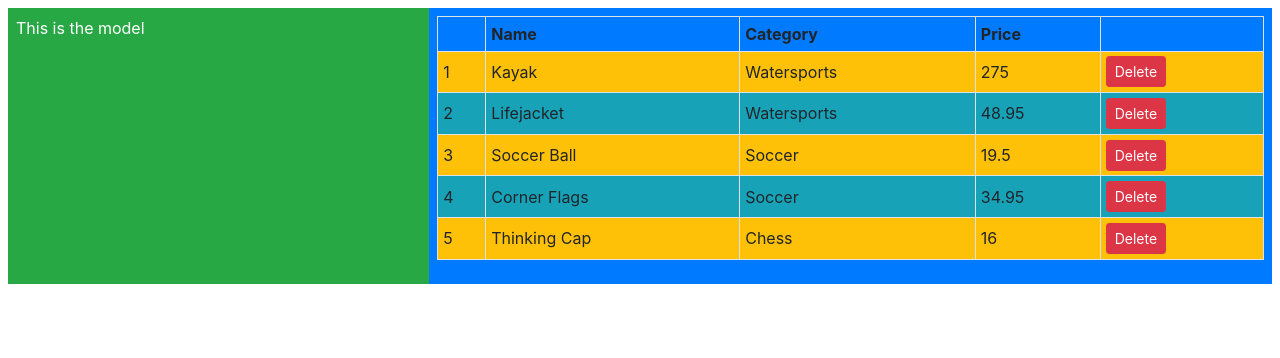
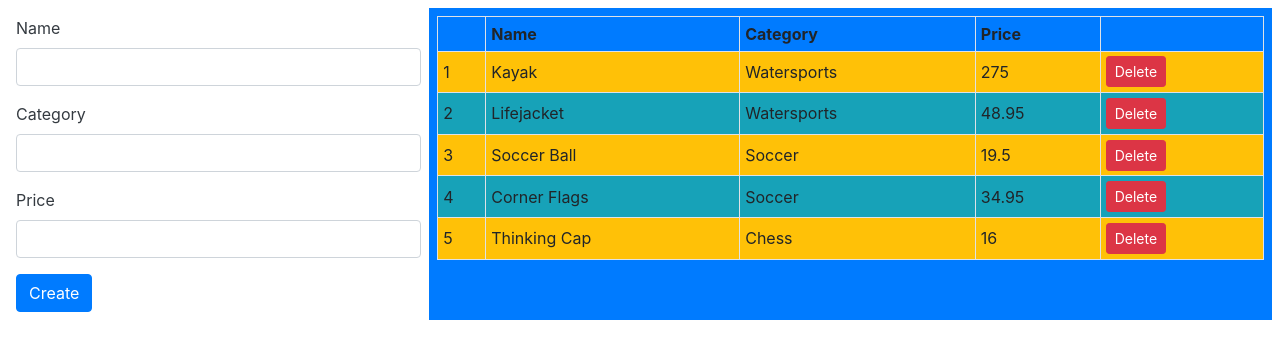
Before and after one commit to rene-copaga/example, an Angular app: page / in a window 1280 px wide. Shown: the top 358 px of the page. Built offline with nearby package versions, Linux system fonts and the light colour scheme.

Commit message:
Using Output Properties to Coordinate Between Components

```diff
--- /dev/null
+++ b/src/app/productForm.component.html
@@ -0,0 +1,20 @@
+<form novalidate [formGroup]="form" (ngSubmit)="submitForm(form)">
+    <div class="form-group" *ngFor="let control of form.productControls">
+        <label>{{control.label}}</label>
+        <input class="form-control"
+            [(ngModel)]="newProduct[control.modelProperty]"
+            name="{{control.modelProperty}}"
+            formControlName="{{control.modelProperty}}" />
+        <ul class="text-danger list-unstyled"
+                *ngIf="(formSubmitted || control.dirty) && !control.valid">
+            <li *ngFor="let error of control.getValidationMessages()">
+                {{error}}
+            </li>
+        </ul>
+    </div>
+    <button class="btn btn-primary" type="submit"
+        [disabled]="formSubmitted && !form.valid"
+        [class.btn-secondary]="formSubmitted && !form.valid">
+            Create
+    </button>
+</form>
--- a/src/app/productForm.component.ts
+++ b/src/app/productForm.component.ts
@@ -1,10 +1,26 @@
-import { Component } from "@angular/core";
+import { Component, EventEmitter, Output } from "@angular/core";
+import { ProductFormGroup } from "./form.model";
+import { Product } from "./product.model";
 
 @Component({
     selector: "paProductForm",
-    template: "<div>{{model}}</div>"
+    templateUrl: "productForm.component.html"
 })
 export class ProductFormComponent {
+    form: ProductFormGroup = new ProductFormGroup();
+    newProduct: Product = new Product();
+    formSubmitted: boolean = false;
 
-    model: string = "This is the model";
+    @Output("paNewProduct")
+    newProductEvent = new EventEmitter<Product>();
+
+    submitForm(form: any) {
+        this.formSubmitted = true;
+        if(form.valid) {
+            this.newProductEvent.emit(this.newProduct);
+            this.newProduct = new Product();
+            this.form.reset();
+            this.formSubmitted = false;
+        }
+    }
 }
--- a/src/app/template.html
+++ b/src/app/template.html
@@ -1,6 +1,6 @@
 <div class="row text-white m-2">
-    <div class="col-4 p-2 bg-success">
-        <paProductForm></paProductForm>
+    <div class="col-4 p-2 text-dark">
+        <paProductForm (paNewProduct)="addProduct($event)"></paProductForm>
     </div>
     <div class="col-8 p-2 bg-primary">
         <paProductTable [model]="model"></paProductTable>
```
